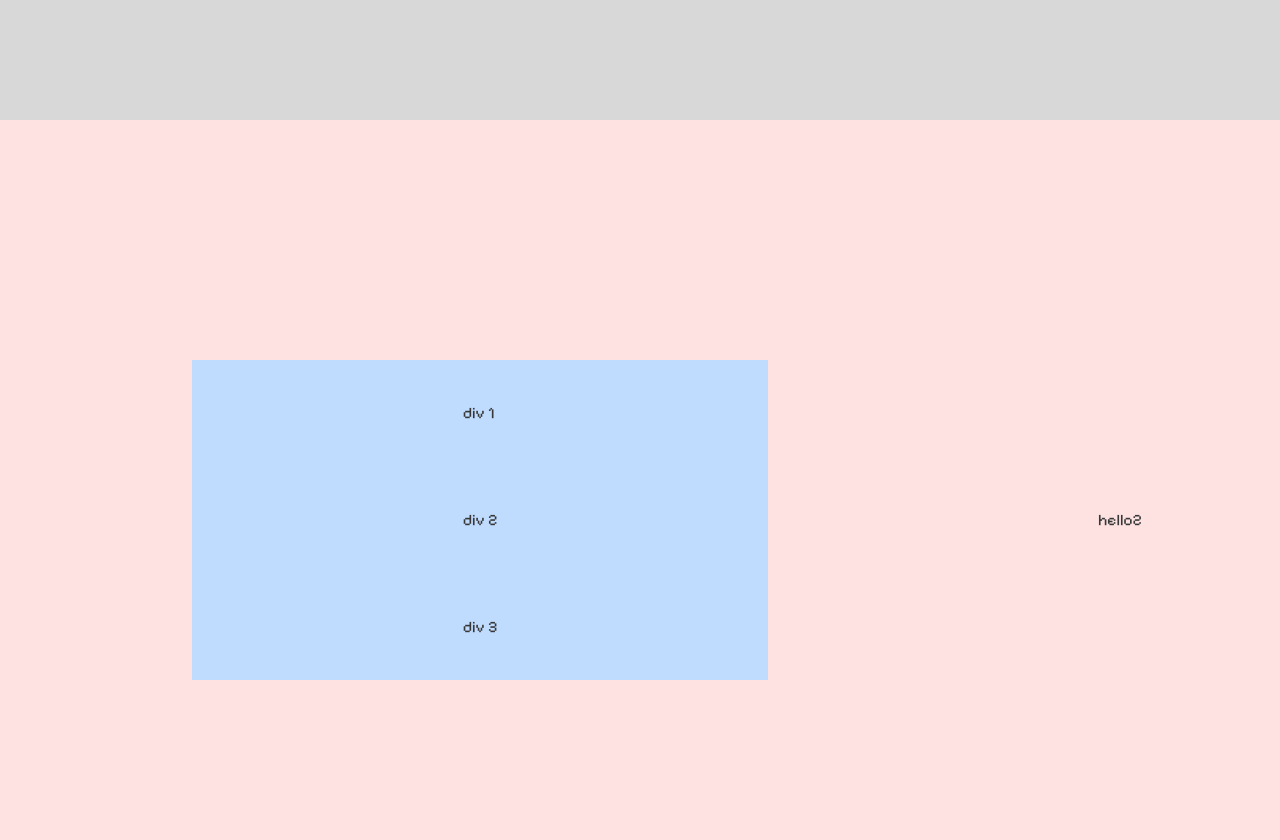
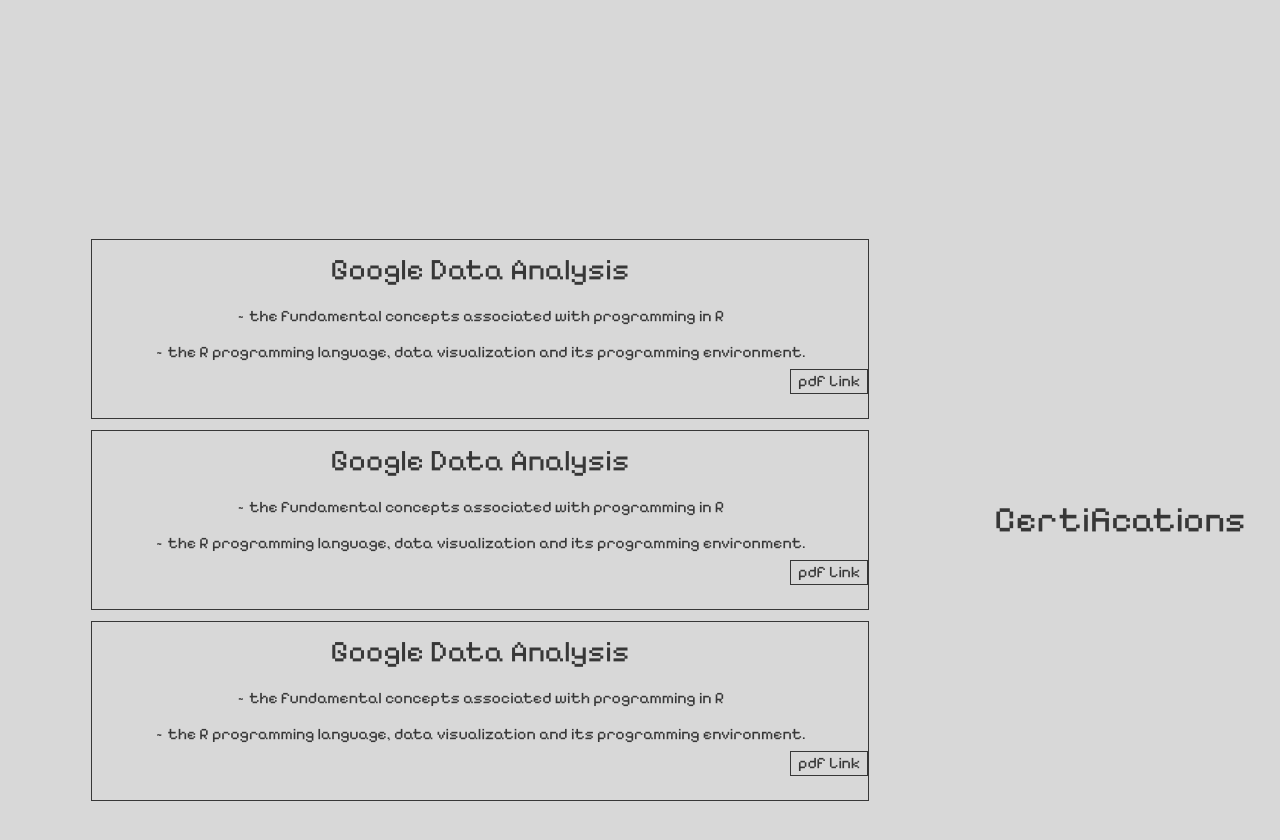
Before and after one commit to babanigit/Pixelify-porfolio-TS, a React (Create React App) app: page /eduCert in a window 1280 px wide. Shown: the part 1480-2320 px from the top of the page. Built offline with nearby package versions, Linux system fonts and the light colour scheme.

Commit message:
new component added

```diff
--- a/src/conteners/3degreeCertificate/Certificate.tsx
+++ b/src/conteners/3degreeCertificate/Certificate.tsx
@@ -1,23 +1,112 @@
-
-import React from 'react'
-import { ThemeDataType } from '../../assets/theme'
+import React from "react";
+import { ThemeDataType } from "../../assets/theme";
 interface Iprops {
-  theme:ThemeDataType;
+  theme: ThemeDataType;
 }
 
-const Certificate = ({theme}:Iprops) => {
+const Certificate = ({ theme }: Iprops) => {
   return (
-    <div className=' h-screen w-screen bg-red-100 grid grid-flow-col grid-cols-4 place-items-center'>
-      <div className=' grid col-span-3 bg-blue-200 w-[60%] h-[40%] justify-center items-center'>
-        <div>div 1</div>
-        <div>div 2</div>
-        <div>div 3</div>
+    <div className=" h-screen w-screen  grid grid-flow-col grid-cols-4 place-items-center">
+      <div className=" grid col-span-3  w-[85%] h-[75%]  items-center gap-[2%] p-[2%]  ">
+        <div
+          style={{ borderColor: theme.text }}
+          className=" w-full h-full grid grid-flow-row border border-3 "
+        >
+          <div className=" grid justify-center items-center text-3xl">
+            Google Data Analysis{" "}
+          </div>
+          <div className="  grid place-items-center">
+            <div>
+              ~ the fundamental concepts associated with programming in R
+            </div>
+            <div>
+              ~ the R programming language, data visualization and its
+              programming environment.
+            </div>
+          </div>
+          <div className=" w-full flex justify-end  ">
+            <div
+              style={{ borderColor: theme.text }}
+              className=" border-3 border w-[10%] h-[50%] items-center justify-center flex"
+            >
+              <a
+                href="https://drive.google.com/file/d/1t2RocJF6KCyjz9Q0qDERneTZuUdB8SuP/view?usp=sharing"
+                target="_blank"
+              >
+                {" "}
+                pdf Link
+              </a>
+            </div>
+          </div>
+        </div>
+        <div
+          style={{ borderColor: theme.text }}
+          className="  w-full h-full grid grid-flow-row border border-3 "
+        >
+          <div className=" grid justify-center items-center text-3xl ">
+            Google Data Analysis{" "}
+          </div>
+          <div className="  grid place-items-center">
+            <div>
+              ~ the fundamental concepts associated with programming in R
+            </div>
+            <div>
+              ~ the R programming language, data visualization and its
+              programming environment.
+            </div>
+          </div>
+          <div className=" w-full flex justify-end  ">
+            <div
+              style={{ borderColor: theme.text }}
+              className=" border-3 border w-[10%] h-[50%] items-center justify-center flex"
+            >
+              <a
+                href="https://drive.google.com/file/d/1t2RocJF6KCyjz9Q0qDERneTZuUdB8SuP/view?usp=sharing"
+                target="_blank"
+              >
+                {" "}
+                pdf Link
+              </a>
+            </div>
+          </div>
+        </div>
+        <div
+          style={{ borderColor: theme.text }}
+          className="  w-full h-full grid grid-flow-row border border-3"
+        >
+          <div className=" grid justify-center items-center text-3xl">
+            Google Data Analysis{" "}
+          </div>
+          <div className="  grid place-items-center">
+            <div>
+              ~ the fundamental concepts associated with programming in R
+            </div>
+            <div>
+              ~ the R programming language, data visualization and its
+              programming environment.
+            </div>
+          </div>
+          <div className=" w-full flex justify-end  ">
+            <div
+              style={{ borderColor: theme.text }}
+              className=" border-3 border w-[10%] h-[50%] items-center justify-center flex"
+            >
+              <a
+                href="https://drive.google.com/file/d/1t2RocJF6KCyjz9Q0qDERneTZuUdB8SuP/view?usp=sharing"
+                target="_blank"
+              >
+                {" "}
+                pdf Link
+              </a>
+            </div>
+          </div>
+        </div>
       </div>
-      <div>
-        hello2
-      </div>
-   </div>
-  )
-}
+      <div
+      className=" text-4xl justify-center items-center"
+      >Certifications</div>
+    </div>
+  );
+};
 
-export default Certificate
+export default Certificate;
--- a/src/conteners/3degreeCertificate/Degree.tsx
+++ b/src/conteners/3degreeCertificate/Degree.tsx
@@ -10,9 +10,11 @@
     <>
       {/* add place-items-center to place all child div in center */}
       <div className=" h-screen w-screen bg-red-30 grid grid-flow-col grid-cols-4 place-items-center">
-        <div className=" justify-center items-center grid  ">hello</div>
+        <div className=" justify-center items-center grid text-4xl  ">Degree</div>
 
-        <div className=" grid bg-yellow-30 col-span-3 place-content-center h-[50%] w-[70%] border-4 rounded-md p-[5%] ">
+        <div
+         style={{borderColor:theme.text}}
+        className=" grid bg-yellow-30 col-span-3 place-content-center h-[50%] w-[70%] border-4 rounded-md p-[5%] ">
           <div className="  bg-red-40 grid justify-between items-center text-3xl grid-flow-col px-[3%] font-bold">
             <div>Tilak Maharashtra Vidyapeeth </div>
             <div>2021 - 2024 </div>
--- a/src/conteners/3degreeCertificate/EducationIntro.tsx
+++ b/src/conteners/3degreeCertificate/EducationIntro.tsx
@@ -15,7 +15,7 @@
         </div>
       </div>
 
-      <div className=" bg-red-20 grid  justify-center items-center">hello</div>
+      <div className=" bg-red-20 grid  justify-center items-center">dev1</div>
     </div>
   );
 };
--- a/src/conteners/4contactMe/ContactMe.tsx
+++ b/src/conteners/4contactMe/ContactMe.tsx
@@ -20,28 +20,48 @@
 
       {/* div 2 */}
 
-      <div className=" bg-gray-400 h-[60%] w-[60%] col-span-2 grid-rows-4  grid items-center p-[3%] ">
-
+      <div
+        style={{ borderColor: theme.text }}
+        className=" h-[60%] w-[60%] col-span-2 grid-rows-4 border-4 border  grid items-center p-[3%] "
+      >
         <div className=" h-full  text-3xl grid justify-center items-center  row-span-1 ">
           Contact Me
         </div>
 
         <div className=" h-full grid row-span-2  ">
-          <form action="" className=" grid gap-2 grid-flow-row place-items-end ">
-            <input type="text" style={{background:theme.body}} placeholder="your email" className="border border-5 border-white w-full " />
-            <input type="text" style={{background:theme.body}} placeholder="message" className=" h-[100px] border border-5 border-white w-full " />
+          <form
+            action=""
+            className=" grid gap-2 grid-flow-row place-items-end "
+          >
+            <input
+              type="text"
+              style={{ background: theme.body, borderColor: theme.text }}
+              placeholder="your email"
+              className="border border-5 border-white w-full "
+            />
+            <input
+              type="text"
+              style={{ background: theme.body, borderColor: theme.text }}
+              placeholder="message"
+              className=" h-[100px] border border-5 border-white w-full "
+            />
             <button
-            style={{borderColor:theme.body}}
-            className=" w-[20%]  grid border border-5 "> Send</button>{" "}
+              style={{ borderColor: theme.text }}
+              className=" w-[20%]  grid border border-5 "
+            >
+              {" "}
+              Send
+            </button>{" "}
           </form>
         </div>
 
-        <div className=" h-full grid justify-end items-center  ">
+        <div className=" h-full grid justify-start items-center  ">
           {" "}
           <a
-                      style={{borderColor:theme.body}}
-
-          className=" border-4 p-[8%] w-[120px]  " href="./Resume.pdf">
+            style={{ borderColor: theme.text }}
+            className=" border-3 border p-[8%] w-[120px]  "
+            href="./Resume.pdf"
+          >
             <a
               // href={
               //   "https://drive.google.com/file/d/1vrH2TG_69x0BslVAYGnNDpzCPCczuPXb/view?usp=sharing/view"
@@ -53,7 +73,6 @@
             </a>
           </a>
         </div>
-
       </div>
     </div>
   );
```
